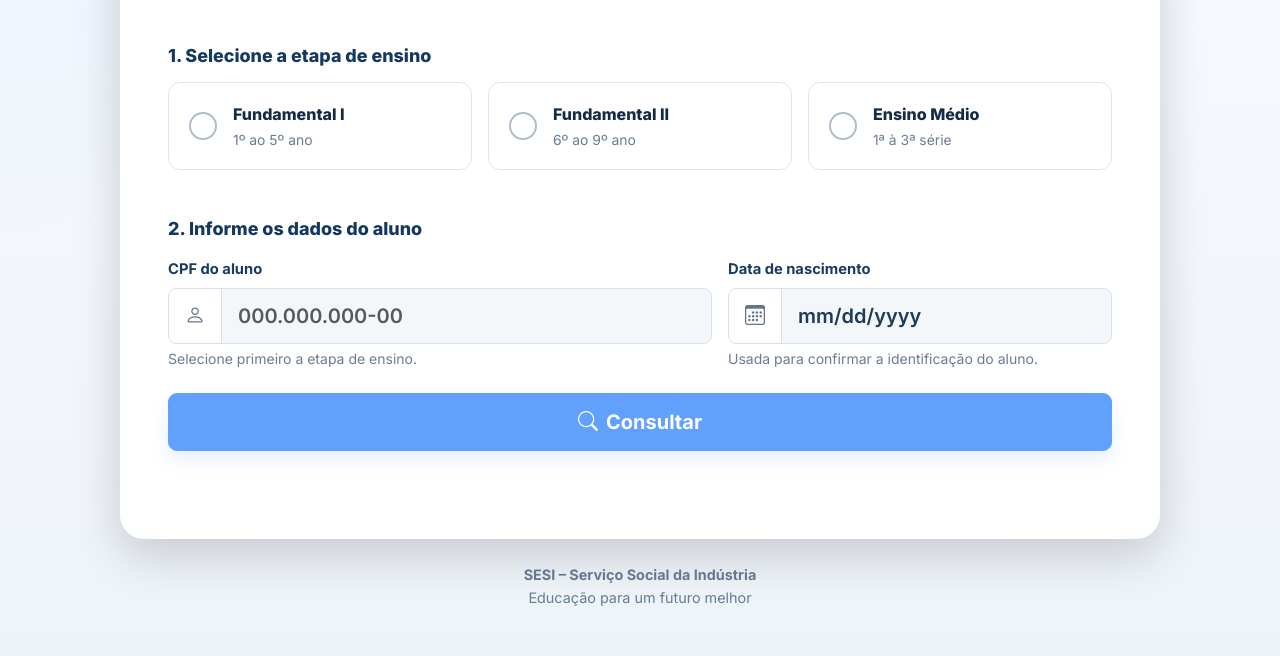
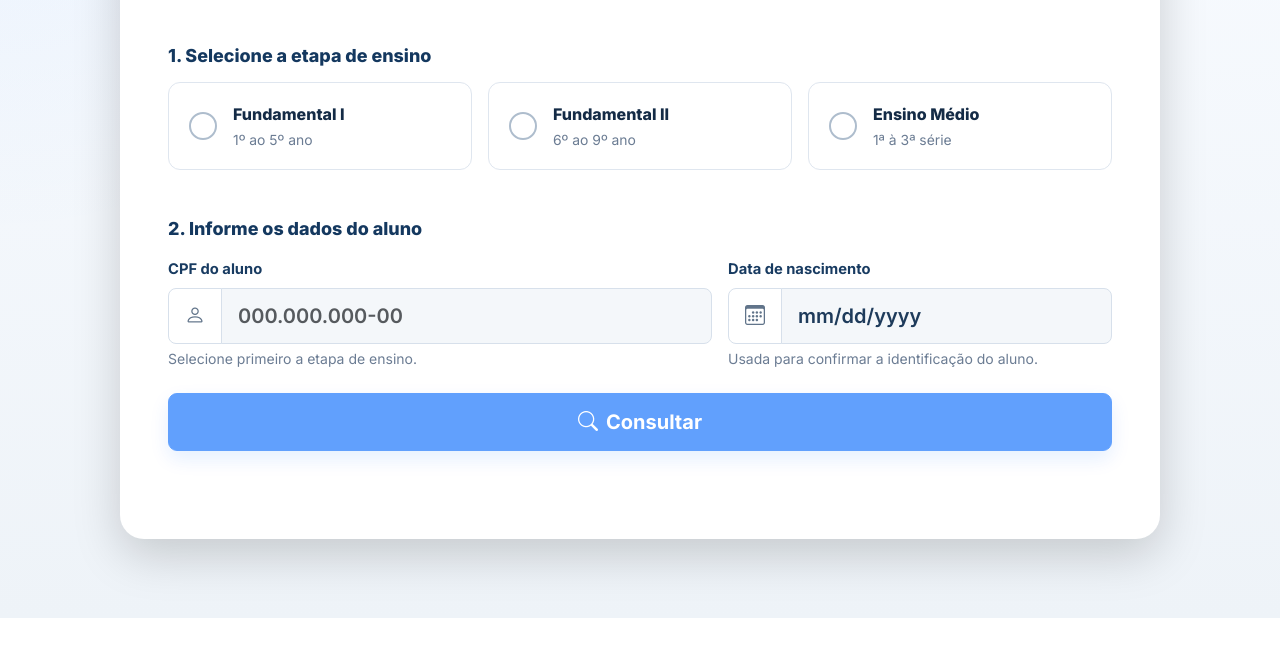
Before and after one commit to f14ricardo/credencialalunos, a plain HTML site: page index.html in a window 1280 px wide. Shown: the part 182-838 px from the top of the page. After the commit the page ends 800 px from the top, so only its background shows below. Drawn offline with nearby package versions, Linux system fonts and the light colour scheme.

Commit message:
Update index.html

```diff
--- a/index.html
+++ b/index.html
@@ -5,7 +5,7 @@
   <meta name="viewport" content="width=device-width, initial-scale=1.0">
   <meta name="robots" content="noindex, nofollow, noarchive">
   <meta name="referrer" content="no-referrer">
-  <title>Portal do Aluno | Credencial</title>
+  <title>Verificador de E-mail</title>
 
   <link rel="preconnect" href="https://fonts.googleapis.com">
   <link rel="preconnect" href="https://fonts.gstatic.com" crossorigin>
@@ -157,10 +157,6 @@
       </div>
     </section>
 
-    <footer class="text-center py-4 footer-copy">
-      <strong>SESI – Serviço Social da Indústria</strong><br>
-      <span>Educação para um futuro melhor</span>
-    </footer>
   </main>
 
   <script src="https://cdn.jsdelivr.net/npm/bootstrap@5.3.3/dist/js/bootstrap.bundle.min.js"></script>
```
